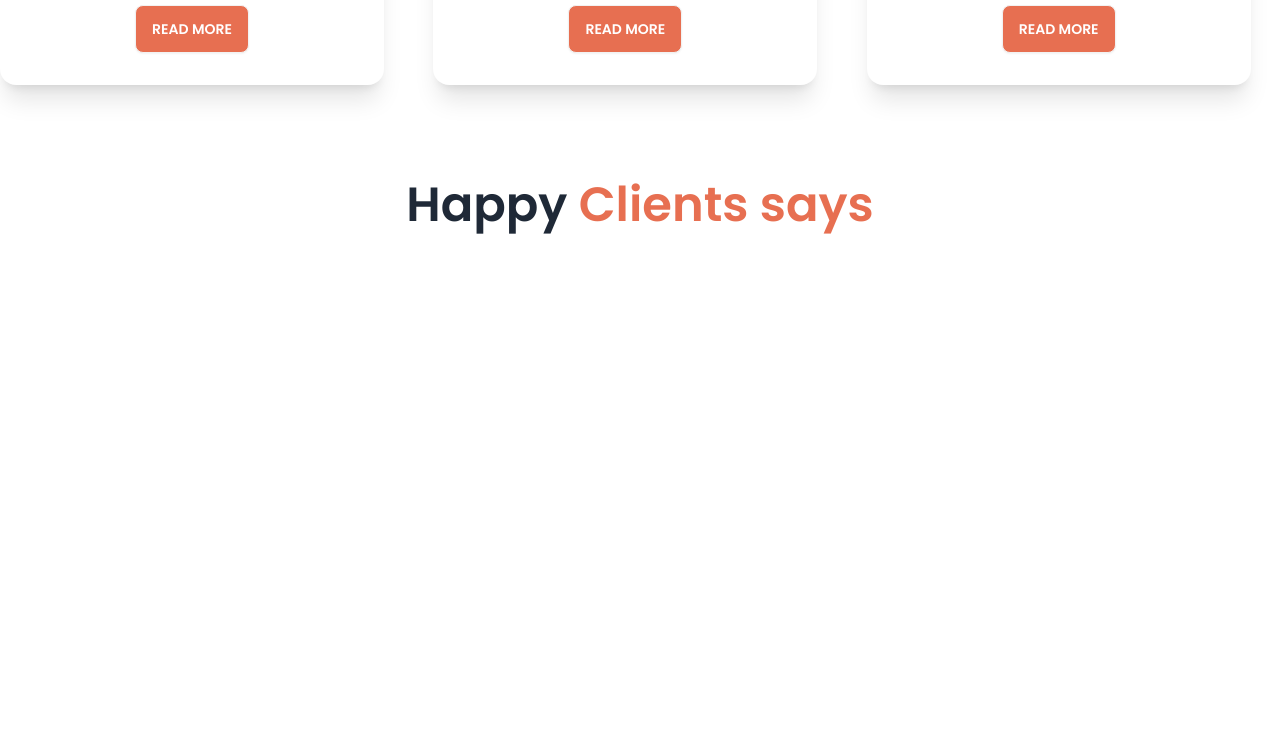
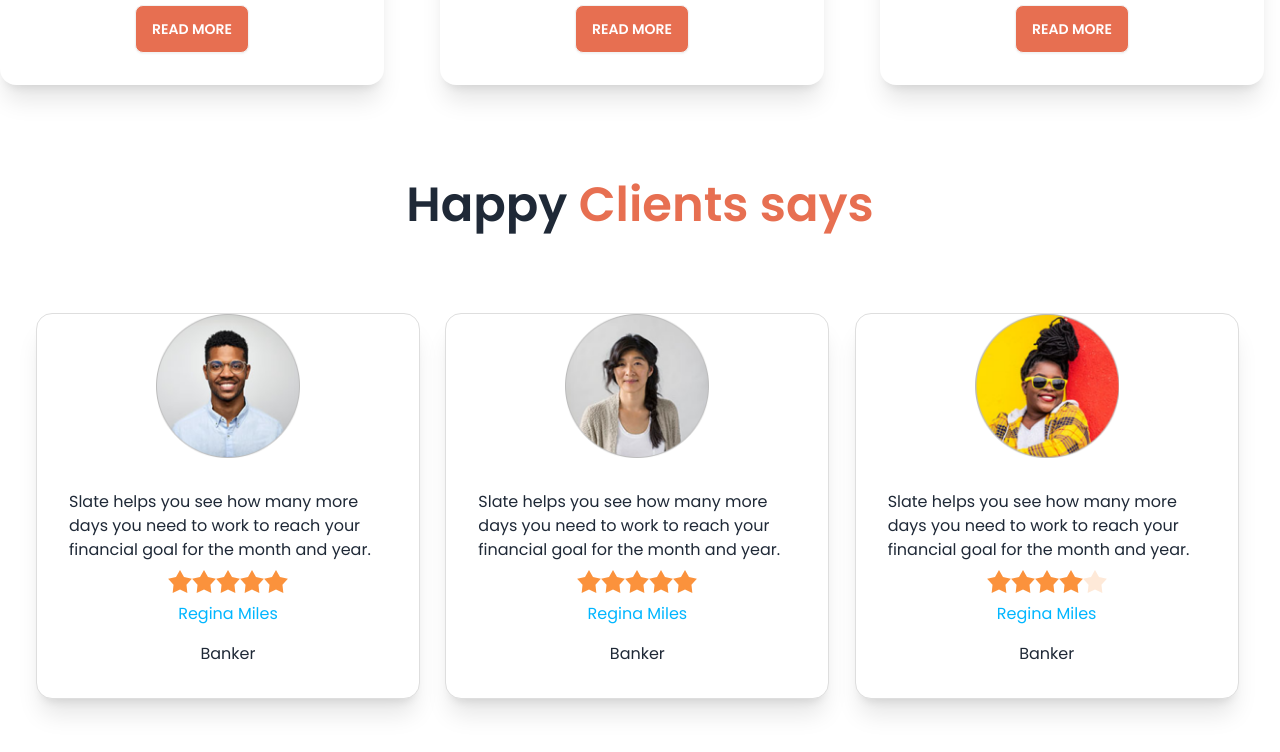
Before and after one commit to nurnewas/biker-zone, a plain HTML site: page index.html in a window 1280 px wide. Shown: the part 1240-1992 px from the top of the page. Before the commit the page ends 1565 px from the top, so only its background shows below. Drawn offline with nearby package versions, Linux system fonts and the light colour scheme.

Commit message:
happy Clint section

```diff
--- a/index.html
+++ b/index.html
@@ -165,7 +165,7 @@
         <h2 class="text-5xl font-semibold text-center mb-12 ">
             latest News
         </h2>
-        <div class="grid grid-cols-1 md:grid-cols-2 lg:grid-cols-3 gap-5">
+        <div class="grid grid-cols-1 md:grid-cols-2 lg:grid-cols-3 gap-10">
             <!-- First Card -->
             <div class="card w-96 bg-base-100 shadow-xl">
                 <figure class="px-10 pt-10">
@@ -211,6 +211,63 @@
     <section class="my-24">
         <h2 class="text-5xl font-semibold text-center mb-12 ">
             Happy <span class="text-bike-primary"> Clients says</h2></span>
+            <!--  First Review -->
+            <div class="grid grid-cols-1 md:grid-cols-2 lg:grid-cols-3 gap-5 p-9">
+                <div class="card w-96 bg-base-100 shadow-xl  border border-[#DEDEDE]">
+                    <figure><img class="w-36" src="images/others/user-1.png" alt="User" /></figure>
+                    <div class="card-body">
+                        <p>Slate helps you see how many more days you need to work to reach your financial goal for the month and year.</p>
+                        <div class="rating justify-center">
+                            <input type="radio" name="rating-2" class="mask mask-star-2 bg-orange-400" />
+                            <input type="radio" name="rating-2" class="mask mask-star-2 bg-orange-400"  />
+                            <input type="radio" name="rating-2" class="mask mask-star-2 bg-orange-400" />
+                            <input type="radio" name="rating-2" class="mask mask-star-2 bg-orange-400" checked />
+                            <input type="radio" name="rating-2" class="mask mask-star-2 bg-orange-400" />
+                          </div>
+                          <div class="text-center space-y-4">
+                            <h4 class=" text-info ">Regina Miles</h4>
+                            <p>Banker</p>
+                         </div>
+                      </div>
+                    </div>
+                    <!-- Second Clint  -->
+                    <div class="card w-96 bg-base-100 shadow-xl  border border-[#DEDEDE]">
+                        <figure><img class="w-36" src="images/others/user-2.png" alt="User" /></figure>
+                        <div class="card-body">
+                            <p>Slate helps you see how many more days you need to work to reach your financial goal for the month and year.</p>
+                            <div class="rating justify-center">
+                                <input type="radio" name="rating-2" class="mask mask-star-2 bg-orange-400" />
+                                <input type="radio" name="rating-2" class="mask mask-star-2 bg-orange-400"  />
+                                <input type="radio" name="rating-2" class="mask mask-star-2 bg-orange-400" />
+                                <input type="radio" name="rating-2" class="mask mask-star-2 bg-orange-400" checked />
+                                <input type="radio" name="rating-2" class="mask mask-star-2 bg-orange-400" />
+                              </div>
+                              <div class="text-center space-y-4">
+                                <h4 class=" text-info ">Regina Miles</h4>
+                                <p>Banker</p>
+                             </div>
+                          </div>
+                        </div>
+                        <!-- third Clint -->
+                        <div class="card w-96 bg-base-100 shadow-xl  border border-[#DEDEDE]">
+                            <figure><img class="w-36" src="images/others/user-3.png" alt="User" /></figure>
+                            <div class="card-body">
+                                <p>Slate helps you see how many more days you need to work to reach your financial goal for the month and year.</p>
+                                <div class="rating justify-center">
+                                    <input type="radio" name="rating-2" class="mask mask-star-2 bg-orange-400" />
+                                    <input type="radio" name="rating-2" class="mask mask-star-2 bg-orange-400"  />
+                                    <input type="radio" name="rating-2" class="mask mask-star-2 bg-orange-400" />
+                                    <input type="radio" name="rating-2" class="mask mask-star-2 bg-orange-400" checked />
+                                    <input type="radio" name="rating-2" class="mask mask-star-2 bg-orange-400" />
+                                  </div>
+                                  <div class="text-center space-y-4">
+                                    <h4 class=" text-info ">Regina Miles</h4>
+                                    <p>Banker</p>
+                                 </div>
+                              </div>
+                            </div>
+                  </div>
+            </div>
 
     </section>
     </main>
```
